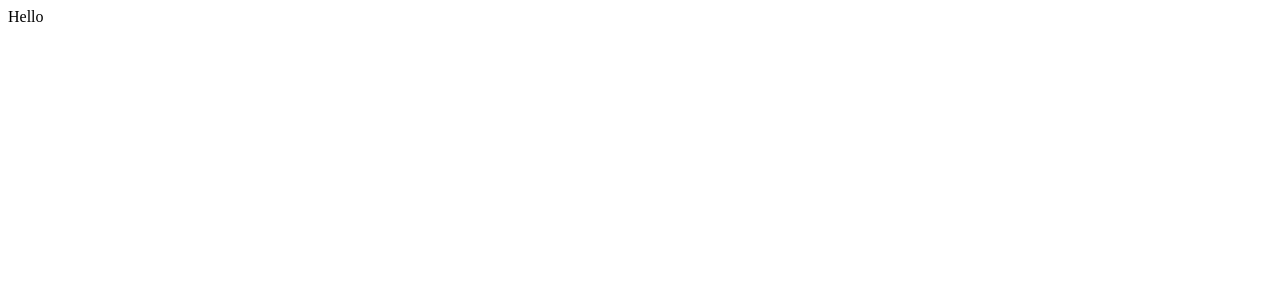
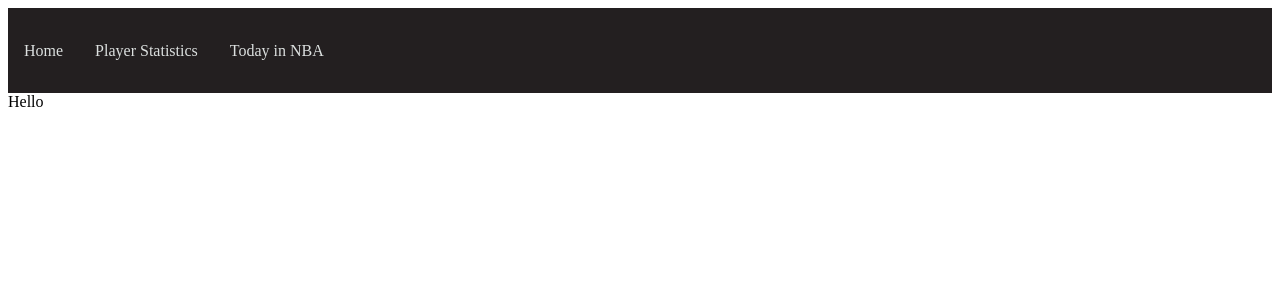
Before and after one commit to AlejoVinluan/The-Drive, a React (Create React App) app: page / in a window 1280 px wide. Shown: the top 300 px of the page. Built offline with nearby package versions, Linux system fonts and the light colour scheme; the HTML template or start-up script is replaced by a standard one.

Commit message:
Pre-styled Navbar
Adding functional Navbar without styling

```diff
--- a/src/App.js
+++ b/src/App.js
@@ -1,10 +1,21 @@
 import React from 'react'
 import Home from './components/Home'
+import Navbar from './components/Navbar'
+import { BrowserRouter as Router, Switch, Route } from 'react-router-dom'
 
 function App() {
   return (
     <div>
-      <Home />
+      <Router>
+        <Navbar />
+        <Switch>
+          <Route path='/' exact component={Home} />
+          { /*
+          <Route path='/playerstats' component={PlayerSearch} />
+          <Route path='/matchups' component={Matchups} />
+          */ }
+        </Switch>
+      </Router>
     </div>
   );
 }
--- /dev/null
+++ b/src/components/Navbar/NavbarElements.js
@@ -0,0 +1,47 @@
+import styled from 'styled-components'
+import { FaBars } from 'react-icons/fa'
+import { NavLink as Link } from 'react-router-dom'
+
+export const Nav = styled.nav`
+    background: #231F20;
+    height: 85px;
+    display: flex;
+    justify-content: space-between;
+    z-index: 12;
+`
+
+export const NavLink = styled(Link)`
+    color: #DCE0DF;
+    display: flex;
+    align-items: center;
+    text-decoration: none;
+    padding 0 1rem;
+    height: 100%;
+    cursor: pointer;
+    &.active {
+        color: #FAF9F6;
+    }
+`
+
+export const Bars = styled(FaBars)`
+  display: none;
+  color: #DCE0DF;
+  @media screen and (max-width: 768px) {
+    display: block;
+    position: absolute;
+    top: 0;
+    right: 0;
+    transform: translate(-100%, 75%);
+    font-size: 1.8rem;
+    cursor: pointer;
+  }
+`
+
+export const NavMenu = styled.div`
+  display: flex;
+  align-items: center;
+  margin-right: -24px;
+  @media screen and (max-width: 768px) {
+    display: none;
+  }
+`
--- a/src/components/Navbar/index.js
+++ b/src/components/Navbar/index.js
@@ -1,7 +1,20 @@
 import React from 'react'
+import { Nav, Bars, NavMenu, NavLink } from './NavbarElements'
 
 function Navbar(){
+    return(
+        <div>
+            <Nav>
+                <Bars />
 
+                <NavMenu>
+                    <NavLink to="/home">Home</NavLink>
+                    <NavLink to="/stats">Player Statistics</NavLink>
+                    <NavLink to="/matchups">Today in NBA</NavLink>
+                </NavMenu>
+            </Nav>
+        </div>
+    )
 }
 
 export default Navbar;
```
Also changed, not shown: src/components/Home/HomeElements.js (added), src/components/Matchups/MatchupElements.js (added), src/components/Matchups/index.js (added), src/components/PlayerSearch/PlayerSearchElements.js (added), src/components/PlayerSearch/index.js (added).
